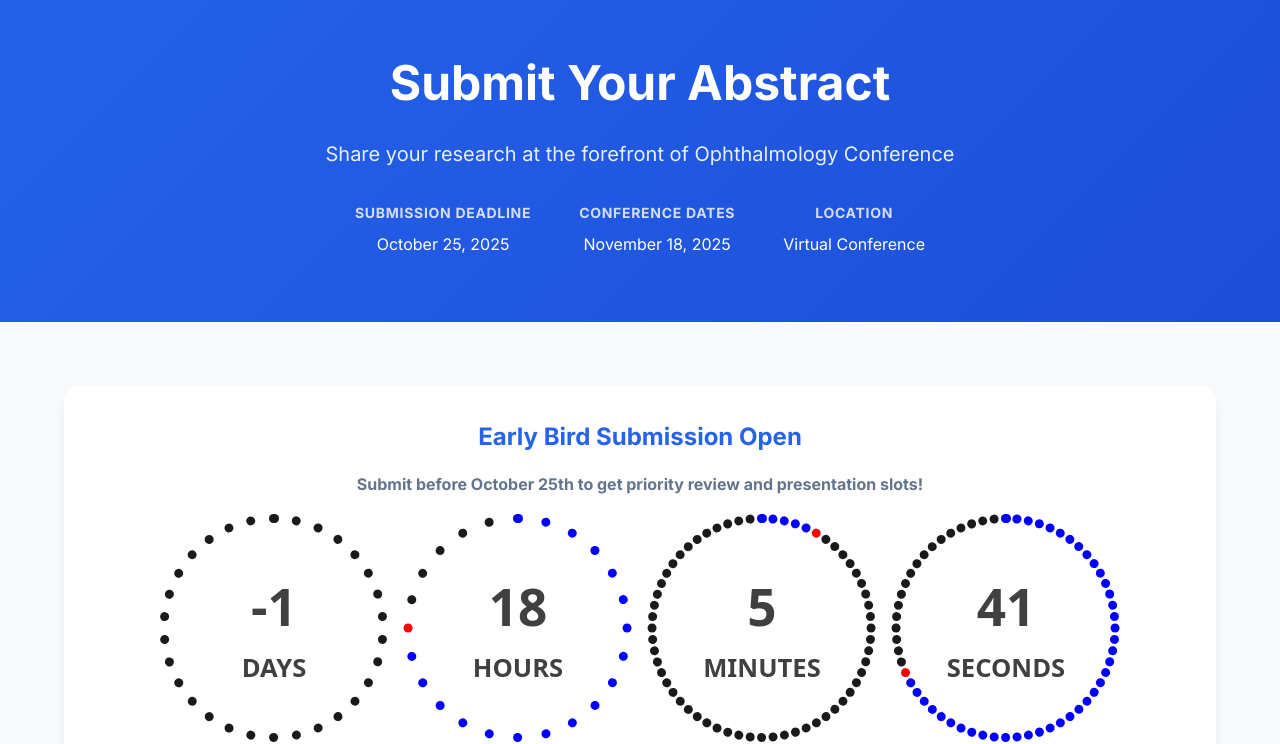
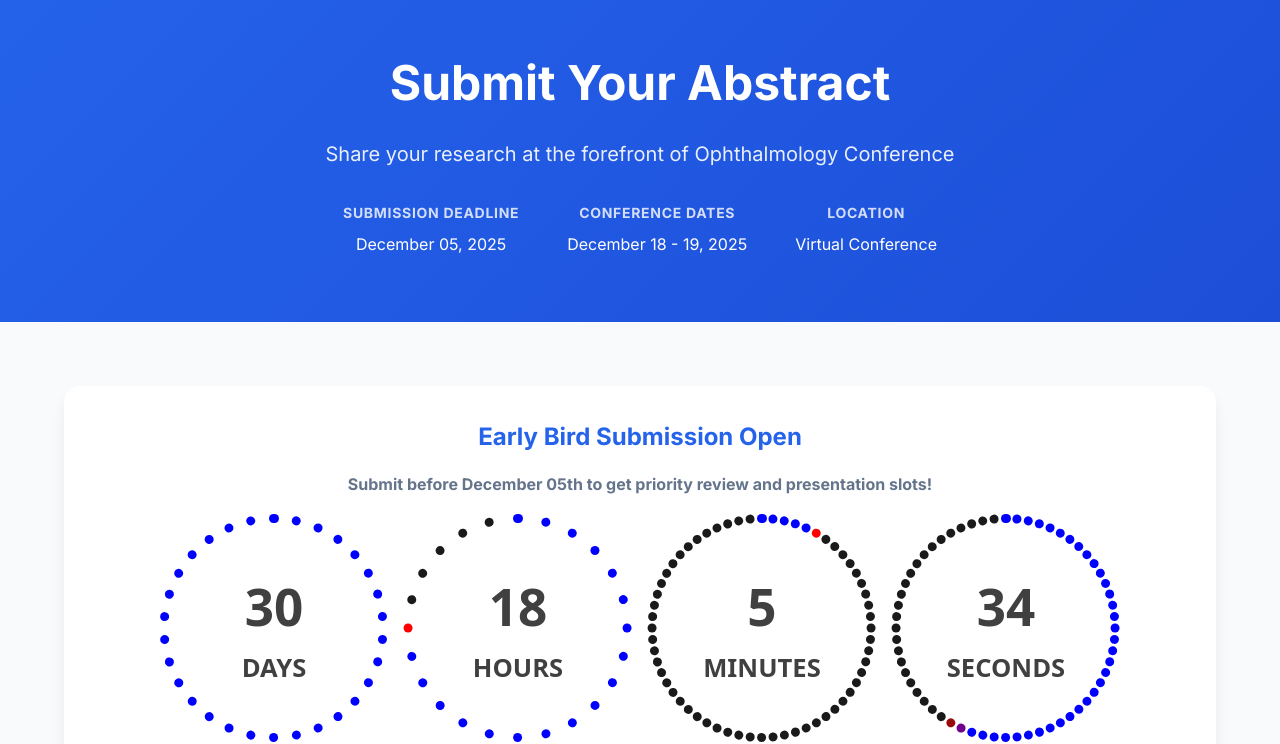
Before and after one commit to BeeBotix/researchsummits_Webpage, a plain HTML site: page abstract_submit_conf25.html in a window 1280 px wide. Shown: the part 83-827 px from the top of the page. Drawn offline with nearby package versions, Linux system fonts and the light colour scheme.

Commit message:
Update abstract_submit_conf25.html

```diff
--- a/abstract_submit_conf25.html
+++ b/abstract_submit_conf25.html
@@ -739,11 +739,11 @@
       <div class="event-details">
         <div class="detail">
           <strong>Submission Deadline</strong>
-          <span>October 25, 2025</span>
+          <span>December 05, 2025</span>
         </div>
         <div class="detail">
           <strong>Conference Dates</strong>
-          <span>November 18, 2025</span>
+          <span>December 18 - 19, 2025</span>
         </div>
         <div class="detail">
           <strong>Location</strong>
@@ -758,9 +758,9 @@
      <section class="info-cards">
   <div class="card highlight-card">
     <h2>Early Bird Submission Open</h2>
-    <p>Submit before October 25th to get priority review and presentation slots!</p>
+    <p>Submit before December 05th to get priority review and presentation slots!</p>
     <!-- Countdown Timer -->
-    <div class="countdown" data-target-date="2025-11-17 00:00:00"></div>
+    <div class="countdown" data-target-date="2025-12-18 00:00:00"></div>
   </div>
 </section>
       </section>
```
